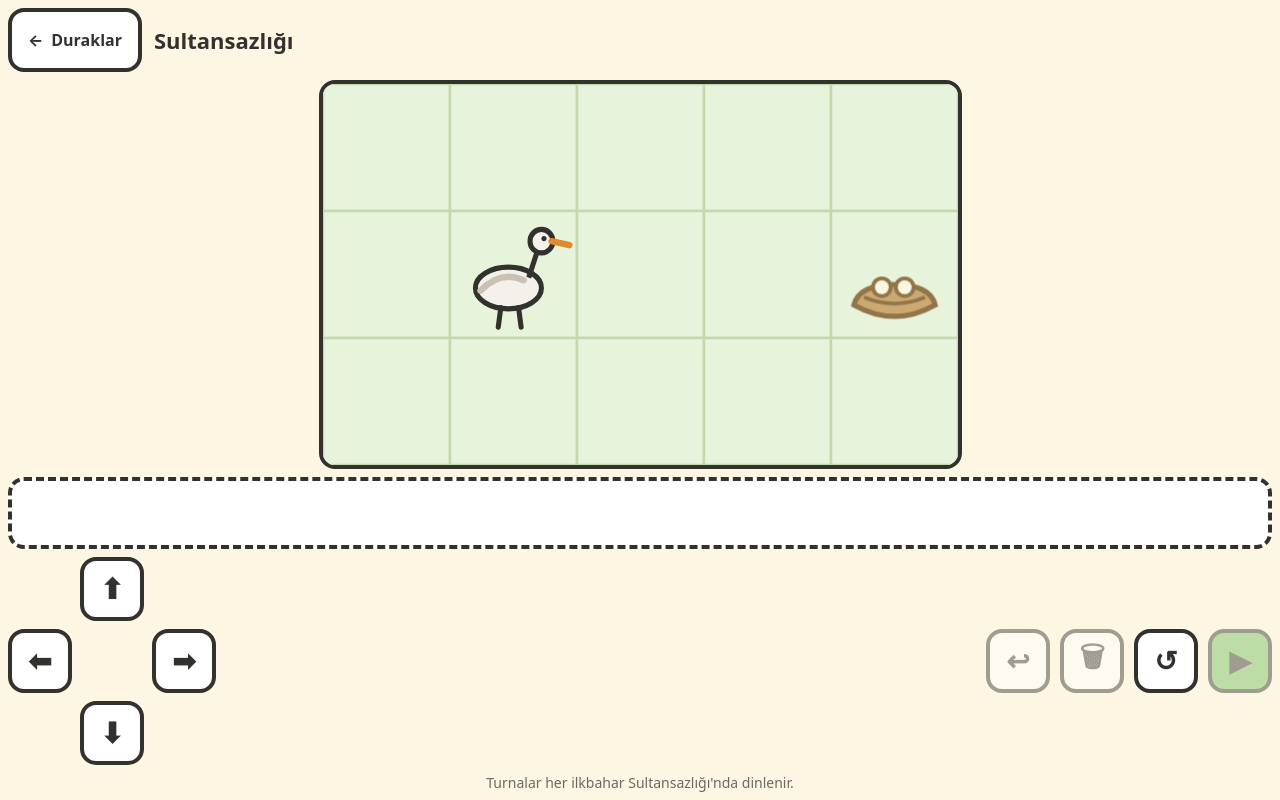
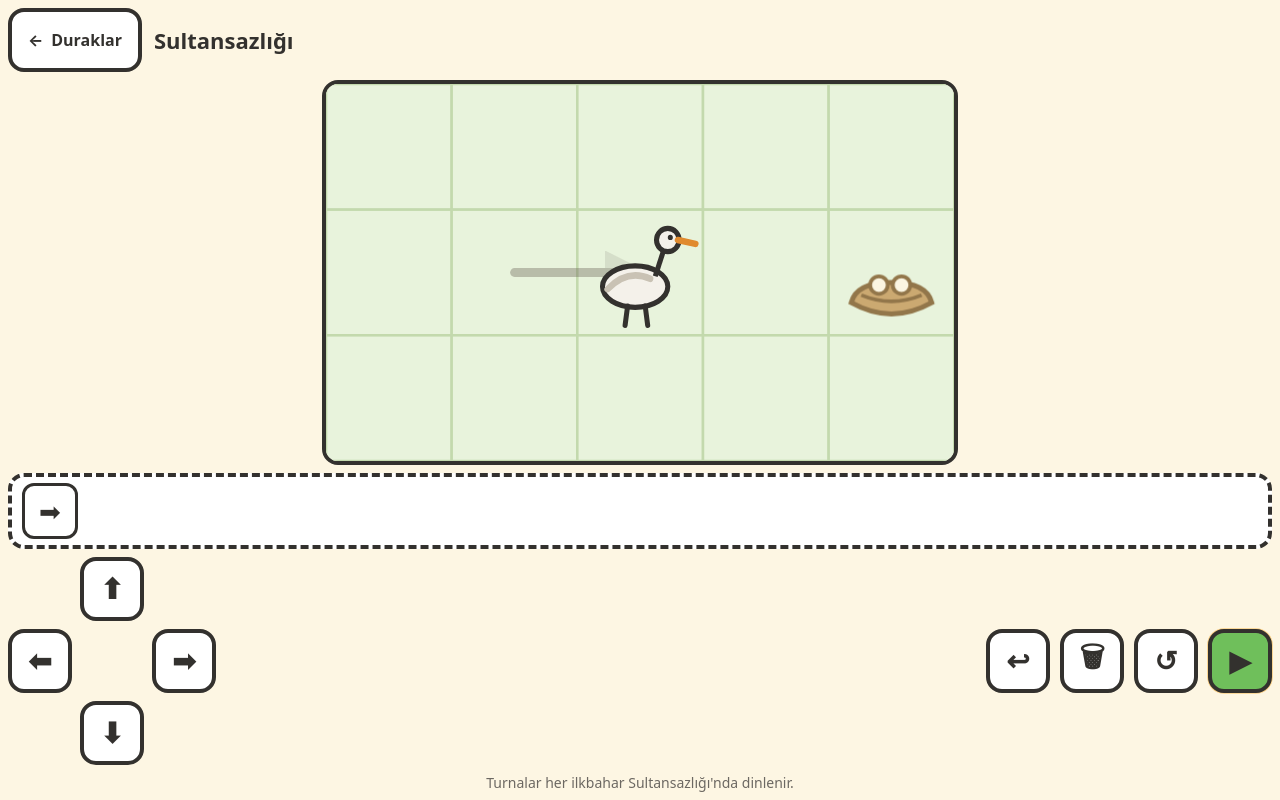
Before and after one commit to devturna/cocuk.turnaorgtr, a Next.js app: page /kodla/turna-yolu/sultansazligi in a window 1280 px wide. Built offline with nearby package versions, Linux system fonts and the light colour scheme.

Commit message:
Kodlama arayuzu: sessiz demo ve nabiz ipuclari

```diff
--- a/components/kodla/kodla.css
+++ b/components/kodla/kodla.css
@@ -474,3 +474,52 @@
     transition: none;
   }
 }
+
+/* --- Sozsuz ilk temas: hayalet parmak ve nabiz --- */
+
+/* Hayalet parmak: hangi dugmeye dokunulacagini soyler, tek kelime etmeden. */
+.komutDugmesi.hayaletli::after,
+.calistirDugmesi.hayaletli::after {
+  content: "👆";
+  position: absolute;
+  right: -10px;
+  bottom: -14px;
+  font-size: 32px;
+  animation: kodlaDokun 1400ms ease-in-out;
+  pointer-events: none;
+}
+
+.komutDugmesi,
+.calistirDugmesi {
+  position: relative;
+}
+
+@keyframes kodlaDokun {
+  0%, 100% { translate: 0 8px; opacity: 0.5; }
+  50% { translate: 0 -4px; opacity: 1; }
+}
+
+/* Siradaki adim her zaman gozle bulunur. Golge ile parliyor, scale ile
+   degil: scale sinirlayici kutuyu (bounding box) surekli degistirir, bu da
+   hem kucuk parmaklar icin hedefi kaydirir hem de e2e testlerinde
+   Playwright'in "eleman kararli mi" kontrolunun hic gecmemesine, dolayisiyla
+   tiklamalarin donmesine yol acar. */
+.nabiz {
+  animation: kodlaNabiz 1800ms ease-in-out infinite;
+}
+
+@keyframes kodlaNabiz {
+  0%, 100% { box-shadow: 0 0 0 0 rgba(245, 166, 35, 0.55); }
+  50% { box-shadow: 0 0 0 10px rgba(245, 166, 35, 0); }
+}
+
+/* Bu blok dosyadaki son prefers-reduced-motion kurali olarak tutulur: ayni
+   secicilere ayni ozellikleri veren erken kurallarla ayni ozguculukte
+   oldugu icin sirada en sonda olmasi kazanmasini garantiler. */
+@media (prefers-reduced-motion: reduce) {
+  .komutDugmesi.hayaletli::after,
+  .calistirDugmesi.hayaletli::after,
+  .nabiz {
+    animation: none;
+  }
+}
--- a/components/kodla/labirent/BolumEkrani.tsx
+++ b/components/kodla/labirent/BolumEkrani.tsx
@@ -13,8 +13,14 @@ import { kareAnahtari } from "@/lib/kodla/labirent/harita";
 import { onizlemeYolu } from "@/lib/kodla/labirent/onizleme";
 import { temaBul } from "@/lib/kodla/labirent/temalar";
 import { blokEkle, programiTemizle, sonBlokuSil } from "@/lib/kodla/program";
-import { bolumHaritasi, type BolumVerisi } from "@/lib/kodla/bolumler";
-import { bolumSonucuKaydet, denemeArtir, type YildizTuru } from "@/lib/kodla/ilerleme";
+import { bolumHaritasi, bolumSiralamasi, type BolumVerisi } from "@/lib/kodla/bolumler";
+import {
+  bolumSonucuKaydet,
+  demoGosterildi,
+  demoGosterildiMi,
+  denemeArtir,
+  type YildizTuru,
+} from "@/lib/kodla/ilerleme";
 import Sahne from "./Sahne";
 import KomutPaleti from "./KomutPaleti";
 import ProgramSeridi from "./ProgramSeridi";
@@ -23,6 +29,9 @@ import type { TurnaPozu } from "./Simgeler";
 import "../kodla.css";
 
 const ADIM_SURESI = 450;
+
+// Cocuk bu kadar sure hicbir sey yapmazsa demo sessizce tekrarlanir.
+const BOSTA_SURESI = 12000;
 
 type Durum = {
   program: Komut[];
@@ -47,6 +56,11 @@ export default function BolumEkrani({
   const tema = temaBul(bolum.tema);
   const baslangicTurna = { ...harita.baslangic, bakis: harita.bakis };
 
+  // Demo yalnizca kursun ilk duraginda anlamli; sonrakilerde cocuk zaten
+  // nasil oynandigini biliyor.
+  const ilkDurakDegil = bolumSiralamasi(kursId)[0] !== bolum.id;
+  const ILK_KOMUT: Komut = { tur: "git", yon: "sag" };
+
   const [durum, setDurum] = useState<Durum>({
     program: [],
     oynatma: null,
@@ -56,6 +70,18 @@ export default function BolumEkrani({
     toplananlar: [],
     bitti: null,
   });
+
+  // Demo yalnizca ilk durakta ve ilk girişte oynar. Sahte animasyon degil:
+  // gercek arayuzu surer, cocuk tam olarak kendi yapacagi seyi gorur.
+  const [demo, setDemo] = useState<"yon" | "calistir" | null>(null);
+
+  useEffect(() => {
+    if (ilkDurakDegil) return;
+    if (demoGosterildiMi()) return;
+    // eslint-disable-next-line react-hooks/set-state-in-effect
+    setDemo("yon");
+    demoGosterildi();
+  }, [ilkDurakDegil]);
 
   // Ekranda kaydirma yok: cocuk komut secmek icin sayfayi kaydirmamali.
   useEffect(() => {
@@ -122,8 +148,6 @@ export default function BolumEkrani({
     return () => clearTimeout(zamanlayici);
   }, [durum.oynatma, durum.bitti, durum.poz]);
 
-  const calisiyor = durum.oynatma !== null;
-
   function blokEklendi(komut: Komut) {
     setDurum((onceki) => ({ ...onceki, program: blokEkle(onceki.program, komut) }));
   }
@@ -153,6 +177,43 @@ export default function BolumEkrani({
       oynatma: { adimlar: sonuc.adimlar, sira: 0 },
     }));
   }
+
+  const calisiyor = durum.oynatma !== null;
+
+  // Demo adimlarini yurutur: yon dugmesine "dokunur", sonra calistirir.
+  // calistirmayiBaslat asagida tanimlandiktan sonra kullaniliyor diye bu
+  // etki buraya, fonksiyon bildirimlerinin ardina alindi.
+  useEffect(() => {
+    if (demo === null) return;
+
+    if (demo === "yon") {
+      const zamanlayici = setTimeout(() => {
+        setDurum((onceki) => ({
+          ...onceki,
+          program: blokEkle(onceki.program, ILK_KOMUT),
+        }));
+        setDemo("calistir");
+      }, 1400);
+      return () => clearTimeout(zamanlayici);
+    }
+
+    const zamanlayici = setTimeout(() => {
+      calistirmayiBaslat();
+      setDemo(null);
+    }, 1400);
+    return () => clearTimeout(zamanlayici);
+    // ILK_KOMUT sabit, calistirmayiBaslat her render'da yeniden kuruluyor;
+    // bagimliliga eklemek zamanlayiciyi her render'da sifirlar, demo hic bitmez.
+    // eslint-disable-next-line react-hooks/exhaustive-deps
+  }, [demo]);
+
+  // Cocuk uzun sure hicbir sey yapmazsa demo hatirlatma olarak tekrarlanir.
+  useEffect(() => {
+    if (calisiyor || durum.bitti || demo !== null) return;
+    if (durum.program.length > 0) return;
+    const zamanlayici = setTimeout(() => setDemo("yon"), BOSTA_SURESI);
+    return () => clearTimeout(zamanlayici);
+  }, [calisiyor, durum.bitti, durum.program.length, demo]);
 
   // Onizleme, gercek calistirmayla ayni fonksiyondan uretiliyor; ikisi
   // ayrisamaz. Program kisa oldugu icin her render'da hesaplamak ucuz.
@@ -185,7 +246,18 @@ export default function BolumEkrani({
       <ProgramSeridi program={durum.program} vurgulanan={durum.vurgulanan} />
 
       <div className="bolumAltBar">
-        <KomutPaleti seti={bolum.komutSeti} kilitli={calisiyor} onEkle={blokEklendi} />
+        <div
+          className={`komutPaletiSarmalayici${
+            !calisiyor && demo === null && durum.program.length === 0 ? " nabiz" : ""
+          }`}
+        >
+          <KomutPaleti
+            seti={bolum.komutSeti}
+            kilitli={calisiyor}
+            onEkle={blokEklendi}
+            hayalet={demo === "yon" ? "git:sag" : null}
+          />
+        </div>
 
         <div className="bolumKontrolleri">
           <button
@@ -217,7 +289,9 @@ export default function BolumEkrani({
           </button>
           <button
             type="button"
-            className="calistirDugmesi"
+            className={`calistirDugmesi${demo === "calistir" ? " hayaletli" : ""}${
+              !calisiyor && durum.program.length > 0 && demo === null ? " nabiz" : ""
+            }`}
             aria-label="Çalıştır"
             disabled={calisiyor || durum.program.length === 0}
             onClick={calistirmayiBaslat}
--- a/components/kodla/labirent/KomutPaleti.tsx
+++ b/components/kodla/labirent/KomutPaleti.tsx
@@ -26,10 +26,12 @@ export default function KomutPaleti({
   seti,
   kilitli,
   onEkle,
+  hayalet,
 }: {
   seti: KomutSeti;
   kilitli: boolean;
   onEkle: (komut: Komut) => void;
+  hayalet: string | null;
 }) {
   return (
     <div className="komutPaleti" role="group" aria-label="Komutlar">
@@ -39,7 +41,10 @@ export default function KomutPaleti({
           <button
             key={anahtar}
             type="button"
-            className={`komutDugmesi yer-${YERLESIM[anahtar]}`}
+            className={
+              `komutDugmesi yer-${YERLESIM[anahtar]}` +
+              `${hayalet === anahtar ? " hayaletli" : ""}`
+            }
             aria-label={KOMUT_ADLARI[anahtar]}
             disabled={kilitli}
             onClick={() => onEkle(komut)}
--- a/lib/kodla/ilerleme.ts
+++ b/lib/kodla/ilerleme.ts
@@ -3,6 +3,7 @@
 
 const ANAHTAR = "kodla:ilerleme";
 const DENEME_ANAHTARI = "kodla:denemeler";
+const DEMO_ANAHTARI = "kodla:demo";
 
 export type YildizTuru = "yildiz" | "altin";
 
@@ -94,7 +95,28 @@ export function ilerlemeyiSil(): void {
   try {
     localStorage.removeItem(ANAHTAR);
     localStorage.removeItem(DENEME_ANAHTARI);
+    localStorage.removeItem(DEMO_ANAHTARI);
   } catch {
     // Yok sayilir.
   }
 }
+
+/**
+ * Sessiz demo bir kez oynatilir. Bayrak burada duruyor cunku localStorage'a
+ * yalnizca bu dosya dokunur.
+ */
+export function demoGosterildiMi(): boolean {
+  try {
+    return localStorage.getItem(DEMO_ANAHTARI) === "evet";
+  } catch {
+    return false;
+  }
+}
+
+export function demoGosterildi(): void {
+  try {
+    localStorage.setItem(DEMO_ANAHTARI, "evet");
+  } catch {
+    // Depolama kapali olabilir; demo her acilista oynar, oyun surer.
+  }
+}
```
Also changed, not shown: 2 other files (tests, documents, lock files or other folders).
